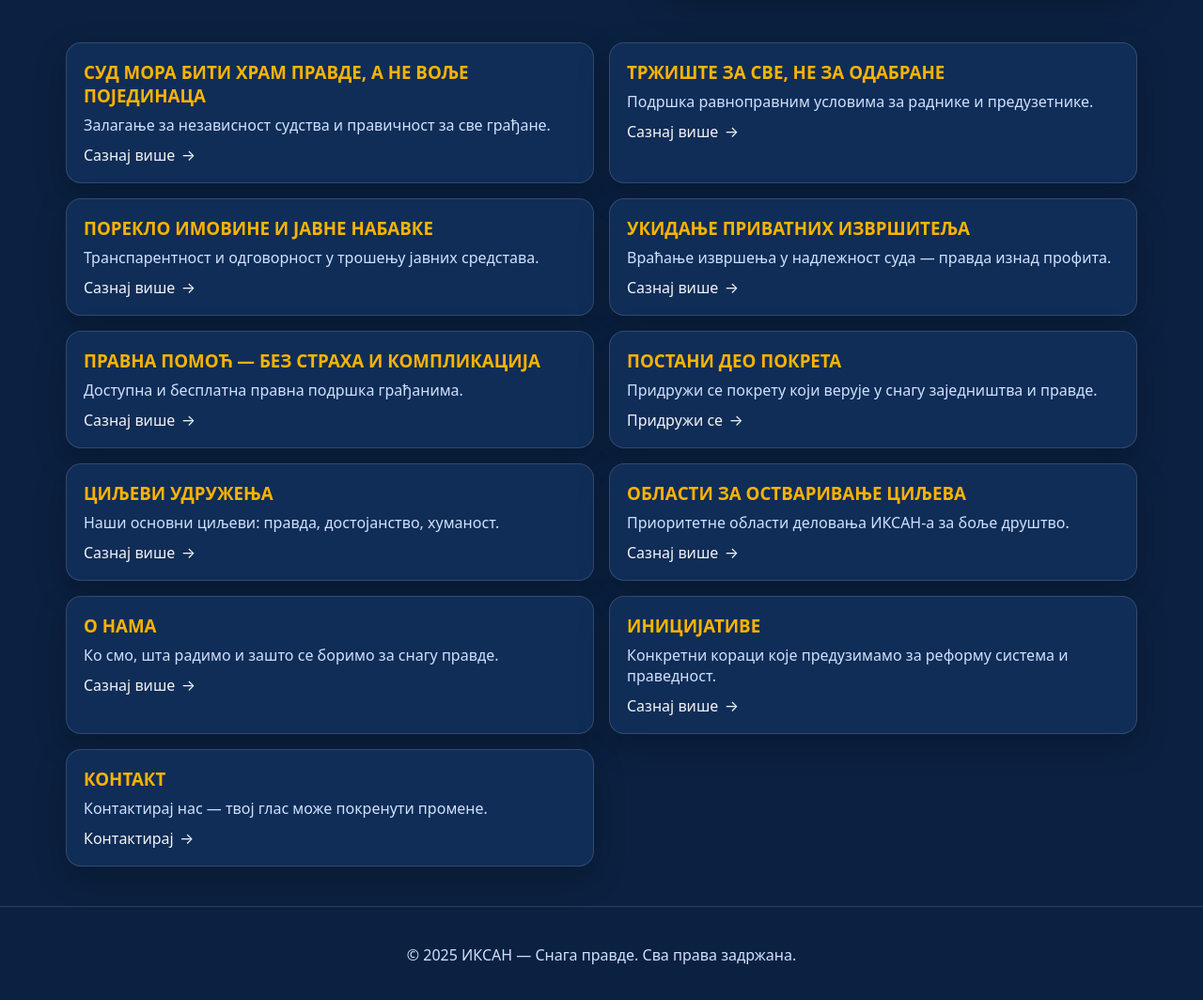
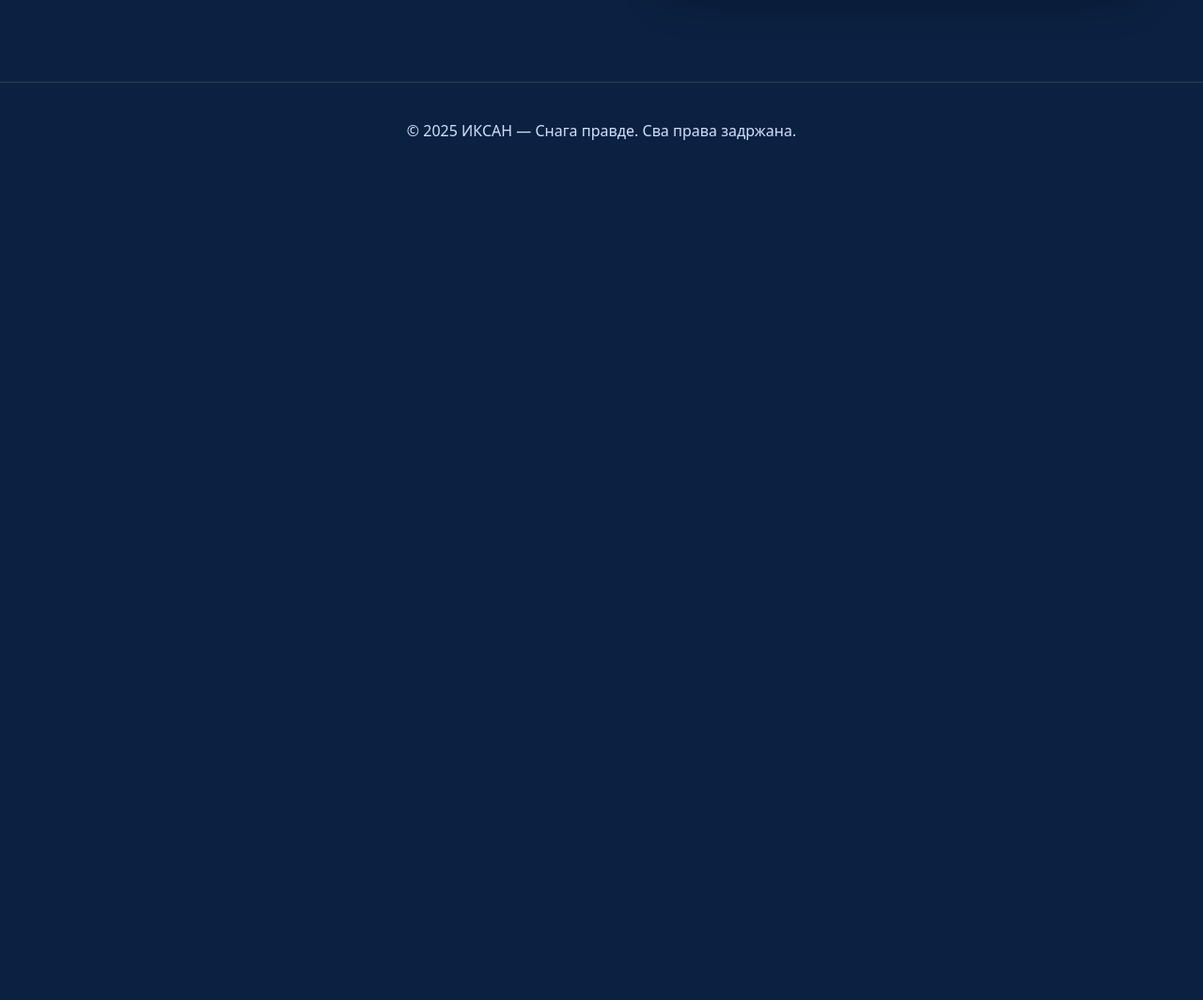
Before and after one commit to iksansnagapravde/snaga-pravde, a plain HTML site: page index.html in a window 1280 px wide. Shown: the part 540-1604 px from the top of the page at 94% size. After the commit the page ends 800 px from the top, so only its background shows below. Drawn offline with Linux system fonts and the light colour scheme.

Commit message:
Revise index.html for new branding and messaging
Updated the content and styling of the index.html file to reflect new branding and messaging for the IKSAN movement.

```diff
--- a/index.html
+++ b/index.html
@@ -1,29 +1,25 @@
 <!DOCTYPE html>
 <html lang="sr">
-<head>
-  <meta charset="UTF-8">
+<head><meta http-equiv="Content-Type" content="text/html; charset=UTF-8">
 <meta name="viewport" content="width=device-width, initial-scale=1">
 <title>ИКСАН • Снага правде — Почетна</title>
-  <meta name="description" content="Покрет ИКСАН — Снага правде. Правда, достојанство и заједништво.">
+<meta name="description" content="ИКСАН — покрет грађана. Правда није роба. Време је да се врати народу.">
 <style>
-    :root{
-      --bg:#0B2141;--bg2:#102D57;--ink:#fff;--muted:#cfe1ff;
-      --gold:#FFB300;--card:#102D57;--line:rgba(255,255,255,.14);
-    }
+  :root{--bg:#0B2141;--bg2:#102D57;--ink:#fff;--muted:#cfe1ff;--gold:#FFB300;--gold-d:#e2a300;--card:#102D57;--line:rgba(255,255,255,.14)}
   *{box-sizing:border-box}
   body{margin:0;background:var(--bg);color:var(--ink);
   font-family:system-ui,-apple-system,Segoe UI,Roboto,Ubuntu,Cantarell,Noto Sans,Arial,sans-serif}
   a{color:inherit;text-decoration:none}
   .container{max-width:1180px;margin:0 auto;padding:0 20px}
-    header{position:sticky;top:0;z-index:60;
-      background:linear-gradient(180deg,rgba(11,33,65,.95),rgba(11,33,65,.8));
-      backdrop-filter:blur(8px);border-bottom:1px solid var(--line)}
+  header{position:sticky;top:0;z-index:60;background:linear-gradient(180deg,rgba(11,33,65,.95),rgba(11,33,65,.8));backdrop-filter:blur(8px);border-bottom:1px solid var(--line)}
   .head{display:flex;align-items:center;justify-content:space-between;padding:10px 0}
   .brand{display:flex;align-items:center;gap:12px;font-weight:900}
   .brand img{height:40px;border-radius:10px}
   nav.nav{display:flex;gap:18px;font-weight:700;opacity:.95;flex-wrap:wrap}
   nav.nav a{opacity:.8;border-bottom:2px solid transparent;padding-bottom:4px}
   nav.nav a.active, nav.nav a:hover{opacity:1;border-bottom-color:var(--gold)}
+  .btn{display:inline-flex;align-items:center;gap:.5rem;padding:10px 16px;border-radius:999px;border:1px solid var(--line);font-weight:800}
+  .btn-primary{background:var(--gold);color:var(--bg);border-color:transparent;box-shadow:0 8px 18px rgba(255,179,0,.25)}
   .hero{padding:34px 0 26px}
   .hero-grid{display:grid;gap:20px;grid-template-columns:1fr;align-items:center}
   @media(min-width:980px){.hero-grid{grid-template-columns:1.1fr .9fr}}
@@ -38,14 +34,12 @@
   @media(min-width:900px){.cards{grid-template-columns:repeat(2,1fr)}}
   .card{background:var(--card);border:1px solid var(--line);border-radius:16px;padding:18px;box-shadow:0 12px 34px rgba(0,0,0,.22)}
   .card h3{margin:0 0 8px 0;color:var(--gold)}
-    .card p{color:var(--muted);margin:6px 0 0}
   .cta-link{display:inline-flex;align-items:center;gap:.4rem;margin-top:10px;opacity:.95}
   .cta-link::after{content:'→'}
   footer{border-top:1px solid var(--line);padding:24px 0;color:var(--muted);text-align:center}
 </style>
 </head>
 <body>
-
 <header>
   <div class="container head">
     <div class="brand">
@@ -53,12 +47,12 @@
       <span>ИКСАН • Снага правде</span>
     </div>
     <nav class="nav">
-      <a href="index.html" class="active">Почетна</a>
-      <a href="o-nama.html">О нама</a>
-      <a href="oblasti.html">Области</a>
-      <a href="ciljevi.html">Циљеви</a>
-      <a href="inicijative.html">Иницијативе</a>
-      <a href="kontakt.html">Контакт</a>
+      <a href="#" class="active">Почетна</a>
+      <a href="#">О нама</a>
+      <a href="#">Области</a>
+      <a href="#">Циљеви</a>
+      <a href="#">Иницијативе</a>
+      <a href="#">Контакт</a>
     </nav>
   </div>
 </header>
@@ -68,16 +62,11 @@
     <div class="hero-grid">
       <div>
         <span class="kicker">ИКСАН</span>
-        <h1>Покрет ИКСАН — Снага правде</h1>
-        <p class="sub">За друштво у коме правда има снагу, а грађани достојанство. Боримо се за реформе, транспарентност и заштиту најосетљивијих.</p>
-        <div class="cta-row" style="margin-top:18px;">
-          <a class="btn btn-primary" href="inicijative.html">Иницијативе</a>
-          <a class="btn" href="kontakt.html">Контакт</a>
+        <h1>Снага правде</h1>
+        <p class="sub">Када правда постане роба, време је да се врати народу.</p>
       </div>
-      </div>
-
       <div class="hero-media" aria-hidden="true">
-        <img src="hero.jpg" alt="Иксан — Снага правде">
+        <img src="naslovna-slika.webp" alt="ИКСАН — Снага правде">
       </div>
     </div>
   </div>
@@ -85,73 +74,7 @@
 
 <section>
   <div class="container cards">
-
-    <div class="card">
-      <h3><a href="sud-mora-biti-hram-pravde.html">СУД МОРА БИТИ ХРАМ ПРАВДЕ, А НЕ ВОЉЕ ПОЈЕДИНАЦА</a></h3>
-      <p>Залагање за независност судства и правичност за све грађане.</p>
-      <a class="cta-link" href="sud-mora-biti-hram-pravde.html">Сазнај више</a>
-    </div>
-
-    <div class="card">
-      <h3><a href="radnici-i-preduzetnici.html">ТРЖИШТЕ ЗА СВЕ, НЕ ЗА ОДАБРАНЕ</a></h3>
-      <p>Подршка равноправним условима за раднике и предузетнике.</p>
-      <a class="cta-link" href="radnici-i-preduzetnici.html">Сазнај више</a>
-    </div>
-
-    <div class="card">
-      <h3><a href="poreklo-imovine-i-javne-nabavke.html">ПОРЕКЛО ИМОВИНЕ И ЈАВНЕ НАБАВКЕ</a></h3>
-      <p>Транспарентност и одговорност у трошењу јавних средстава.</p>
-      <a class="cta-link" href="poreklo-imovine-i-javne-nabavke.html">Сазнај више</a>
-    </div>
-
-    <div class="card">
-      <h3><a href="ukidanje-privatnih-izvrsitelja.html">УКИДАЊЕ ПРИВАТНИХ ИЗВРШИТЕЉА</a></h3>
-      <p>Враћање извршења у надлежност суда — правда изнад профита.</p>
-      <a class="cta-link" href="ukidanje-privatnih-izvrsitelja.html">Сазнај више</a>
-    </div>
-
-    <div class="card">
-      <h3><a href="pravna-pomoc.html">ПРАВНА ПОМОЋ — БЕЗ СТРАХА И КОМПЛИКАЦИЈА</a></h3>
-      <p>Доступна и бесплатна правна подршка грађанима.</p>
-      <a class="cta-link" href="pravna-pomoc.html">Сазнај више</a>
-    </div>
-
-    <div class="card">
-      <h3><a href="clanstvo.html">ПОСТАНИ ДЕО ПОКРЕТА</a></h3>
-      <p>Придружи се покрету који верује у снагу заједништва и правде.</p>
-      <a class="cta-link" href="clanstvo.html">Придружи се</a>
-    </div>
-
-    <div class="card">
-      <h3><a href="ciljevi.html">ЦИЉЕВИ УДРУЖЕЊА</a></h3>
-      <p>Наши основни циљеви: правда, достојанство, хуманост.</p>
-      <a class="cta-link" href="ciljevi.html">Сазнај више</a>
-    </div>
-
-    <div class="card">
-      <h3><a href="oblasti.html">ОБЛАСТИ ЗА ОСТВАРИВАЊЕ ЦИЉЕВА</a></h3>
-      <p>Приоритетне области деловања ИКСАН-а за боље друштво.</p>
-      <a class="cta-link" href="oblasti.html">Сазнај више</a>
-    </div>
-
-    <div class="card">
-      <h3><a href="o-nama.html">О НАМА</a></h3>
-      <p>Ко смо, шта радимо и зашто се боримо за снагу правде.</p>
-      <a class="cta-link" href="o-nama.html">Сазнај више</a>
-    </div>
-
-    <div class="card">
-      <h3><a href="inicijative.html">ИНИЦИЈАТИВЕ</a></h3>
-      <p>Конкретни кораци које предузимамо за реформу система и праведност.</p>
-      <a class="cta-link" href="inicijative.html">Сазнај више</a>
-    </div>
-
-    <div class="card">
-      <h3><a href="kontakt.html">КОНТАКТ</a></h3>
-      <p>Контактирај нас — твој глас може покренути промене.</p>
-      <a class="cta-link" href="kontakt.html">Контактирај</a>
-    </div>
-
+    <!-- Овде иду картице са линковима -->
   </div>
 </section>
 
```
Lines whose indentation alone changed are shown as unchanged.
